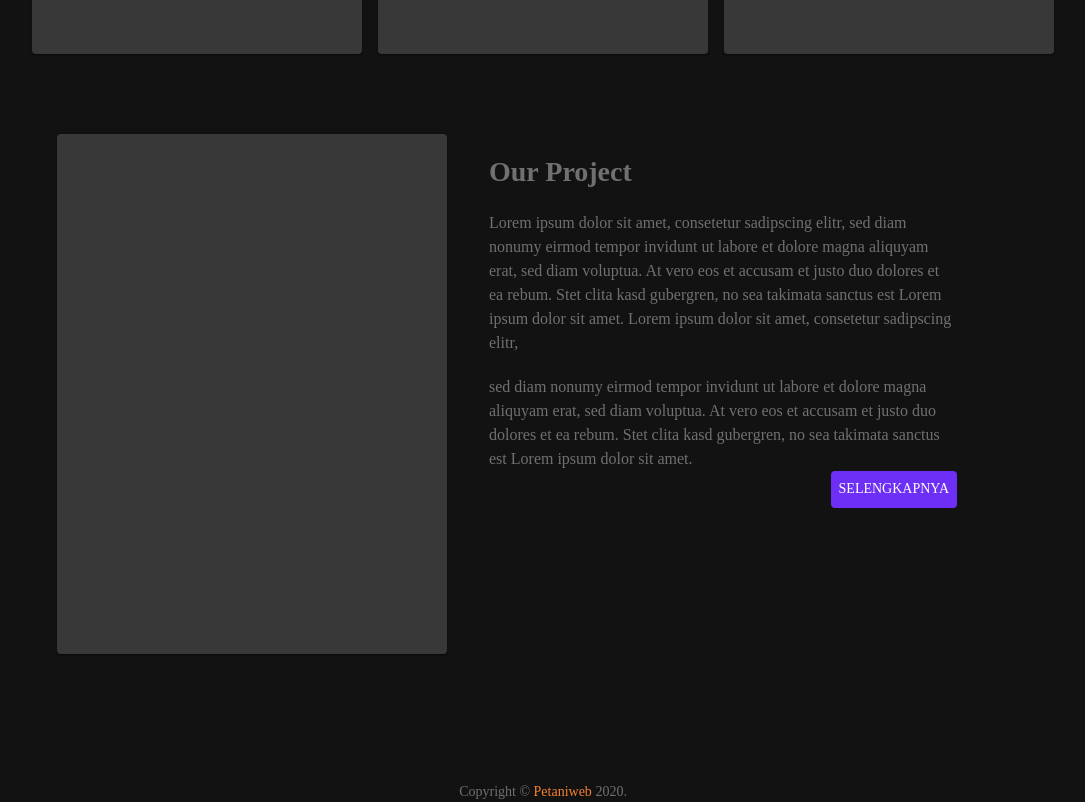
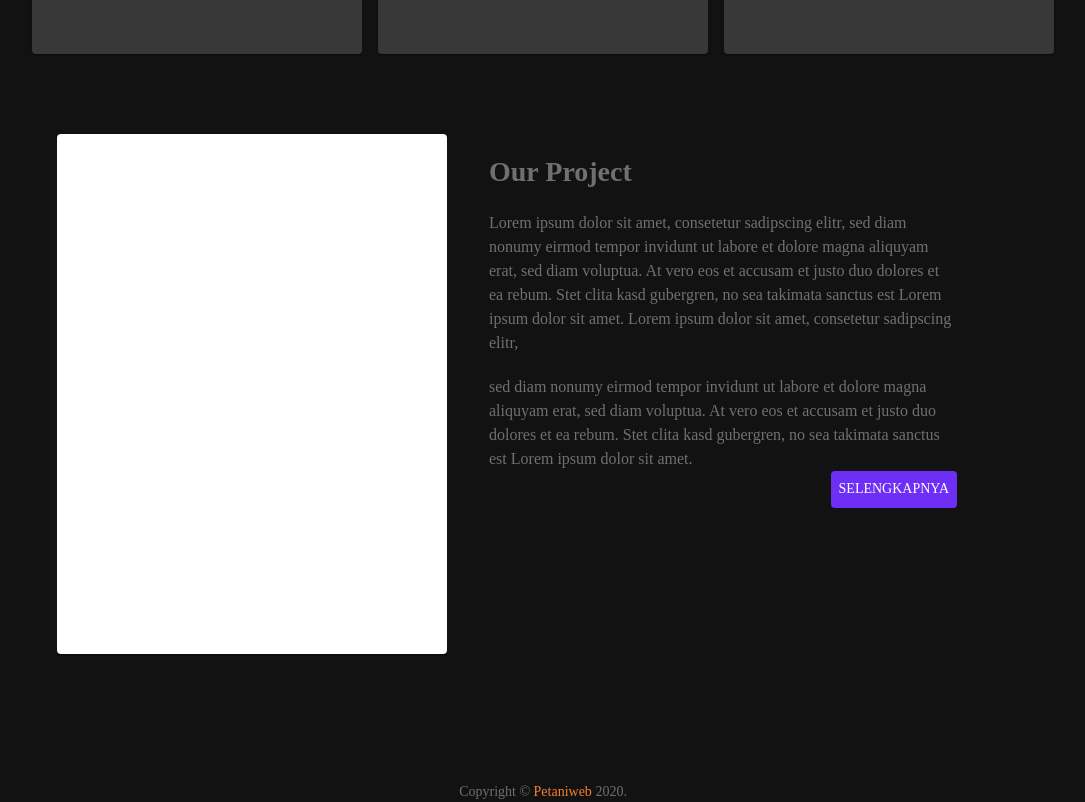
Before and after one commit to ilyas-muhammad/petaniweb, a React (Create React App) app: page / in a window 1280 px wide. Shown: the part 880-1682 px from the top of the page, without its empty margins (97-1182 px from the left). Built offline with nearby package versions, Linux system fonts and the light colour scheme.

Commit message:
edit paper using background on project section

```diff
--- a/src/component/ProjectSection.tsx
+++ b/src/component/ProjectSection.tsx
@@ -12,8 +12,7 @@ const useStyles = makeStyles((theme: Theme) =>
     paper: {
       height: 520,
       width: 390,
-      backgroundColor: '#383838',
-      zIndex: 10,
+      backgroundImage: 'UI Kendaliku Instastory 2',
     },
     ourProject: {
       margin: theme.spacing(0, 9),
@@ -34,7 +33,7 @@ const ServiceSection = (props) => {
     <>
       <Grid {...props} container justify="center" className={classes.root} spacing={9}>
         <Grid item xs={4}>
-          <Paper color="secondary" className={classes.paper} />
+          <Paper className={classes.paper} />
         </Grid>
         <Grid item xs={6} className={classes.ourProject}>
           <h1>Our Project</h1>
```
